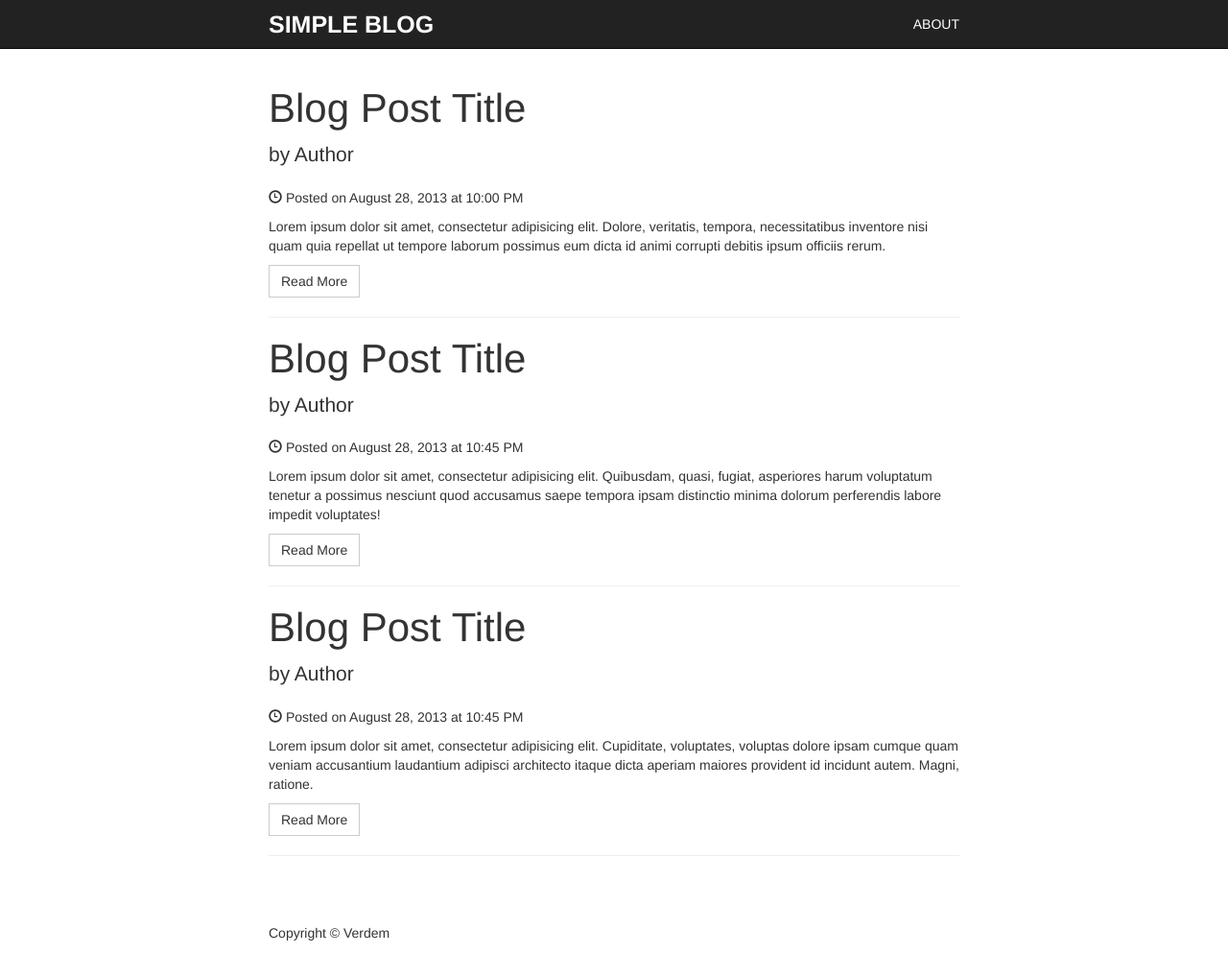
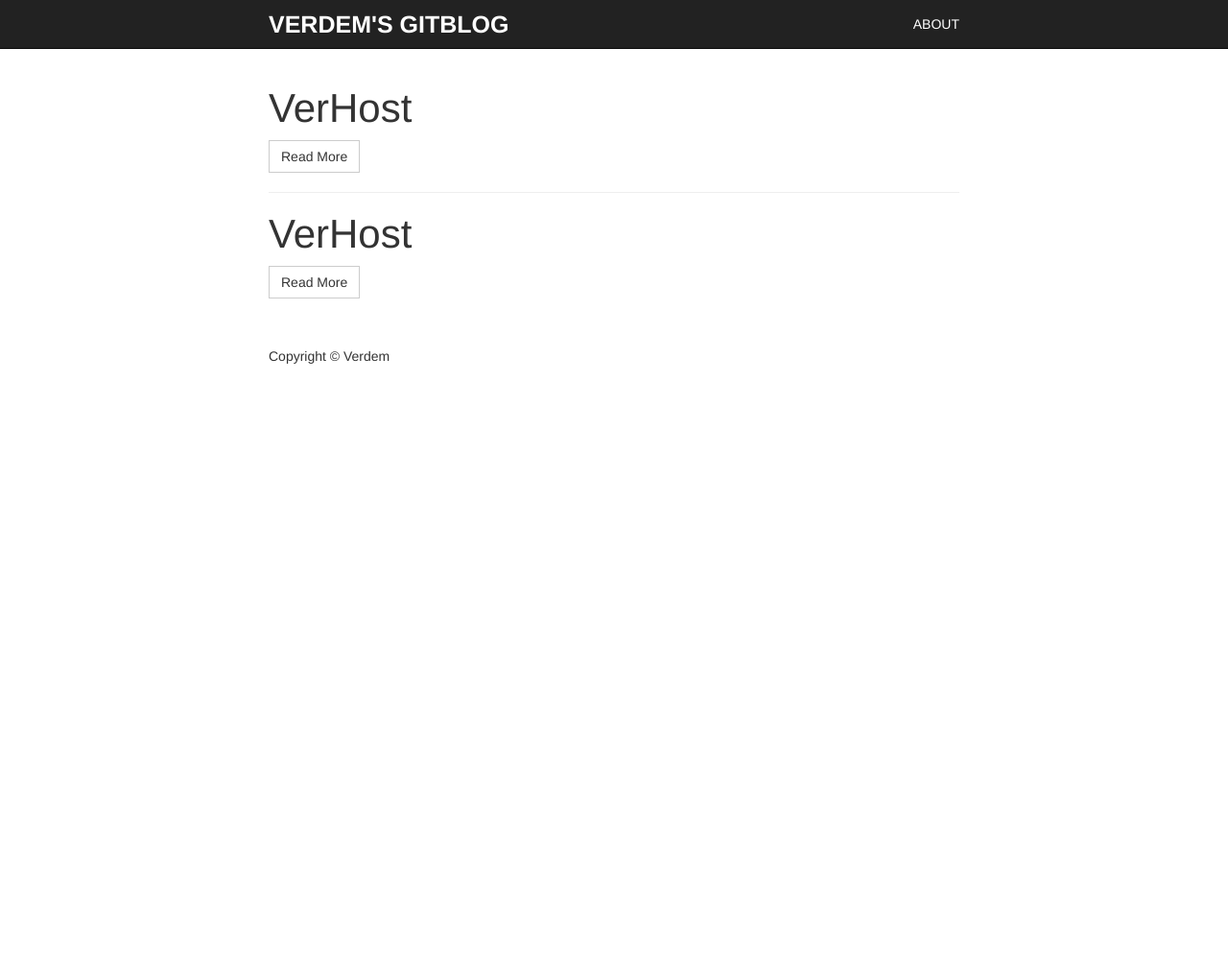
Before and after one commit to Verdem-crypto/verdem-crypto.github.io, a Jekyll site: the page gitblog/index.html, which Jekyll copies as it is, in a window 1280 px wide and 1042 px high. Shown: the top 1019 px of the window at 96% size. Built offline with Jekyll 4.4.1, drawn with Linux system fonts in a browser that asks for light colours.

Commit message:
Update index.html

```diff
--- a/gitblog/index.html
+++ b/gitblog/index.html
@@ -39,7 +39,7 @@
             <span class="icon-bar"></span>
             <span class="icon-bar"></span>
           </button>
-          <a class="navbar-brand" href="index.html">Simple Blog</a>
+          <a class="navbar-brand" href="index.html">Verdem's GitBlog</a>
         </div>
         <!-- Collect the nav links, forms, and other content for toggling -->
         <div class="collapse navbar-collapse" id="bs-example-navbar-collapse-1">
@@ -68,44 +68,19 @@
         <!-- Blog Entries Column -->
         <div class="col-md-12">
 
-          <!-- First Blog Post -->
+          <!-- Blog Post -->
           <h2 class="post-title">
-            <a href="post.html">Blog Post Title</a>
+            <a href="verhost-file-hosting.html">VerHost</a>
           </h2>
-          <p class="lead">
-            by Author
-          </p>
-          <p><span class="glyphicon glyphicon-time"></span> Posted on August 28, 2013 at 10:00 PM</p>
-          <p>Lorem ipsum dolor sit amet, consectetur adipisicing elit. Dolore, veritatis, tempora, necessitatibus inventore nisi quam quia repellat ut tempore laborum possimus eum dicta id animi corrupti debitis ipsum officiis rerum.</p>
-          <a class="btn btn-default" href="post.html">Read More</a>
+          <a class="btn btn-default" href="verhost-file-hosting.html">Read More</a>
 
           <hr>
 
-          <!-- Second Blog Post -->
+         <!-- Blog Post -->
           <h2 class="post-title">
-            <a href="post.html">Blog Post Title</a>
+            <a href="post.html">VerHost</a>
           </h2>
-          <p class="lead">
-            by Author
-          </p>
-          <p><span class="glyphicon glyphicon-time"></span> Posted on August 28, 2013 at 10:45 PM</p>
-          <p>Lorem ipsum dolor sit amet, consectetur adipisicing elit. Quibusdam, quasi, fugiat, asperiores harum voluptatum tenetur a possimus nesciunt quod accusamus saepe tempora ipsam distinctio minima dolorum perferendis labore impedit voluptates!</p>
           <a class="btn btn-default" href="post.html">Read More</a>
-
-          <hr>
-
-          <!-- Third Blog Post -->
-          <h2 class="post-title">
-            <a href="post.html">Blog Post Title</a>
-          </h2>
-          <p class="lead">
-            by Author
-          </p>
-          <p><span class="glyphicon glyphicon-time"></span> Posted on August 28, 2013 at 10:45 PM</p>
-          <p>Lorem ipsum dolor sit amet, consectetur adipisicing elit. Cupiditate, voluptates, voluptas dolore ipsam cumque quam veniam accusantium laudantium adipisci architecto itaque dicta aperiam maiores provident id incidunt autem. Magni, ratione.</p>
-          <a class="btn btn-default" href="post.html">Read More</a>
-
-          <hr>
 
           <!-- Pager
           <ul class="pager">
```
